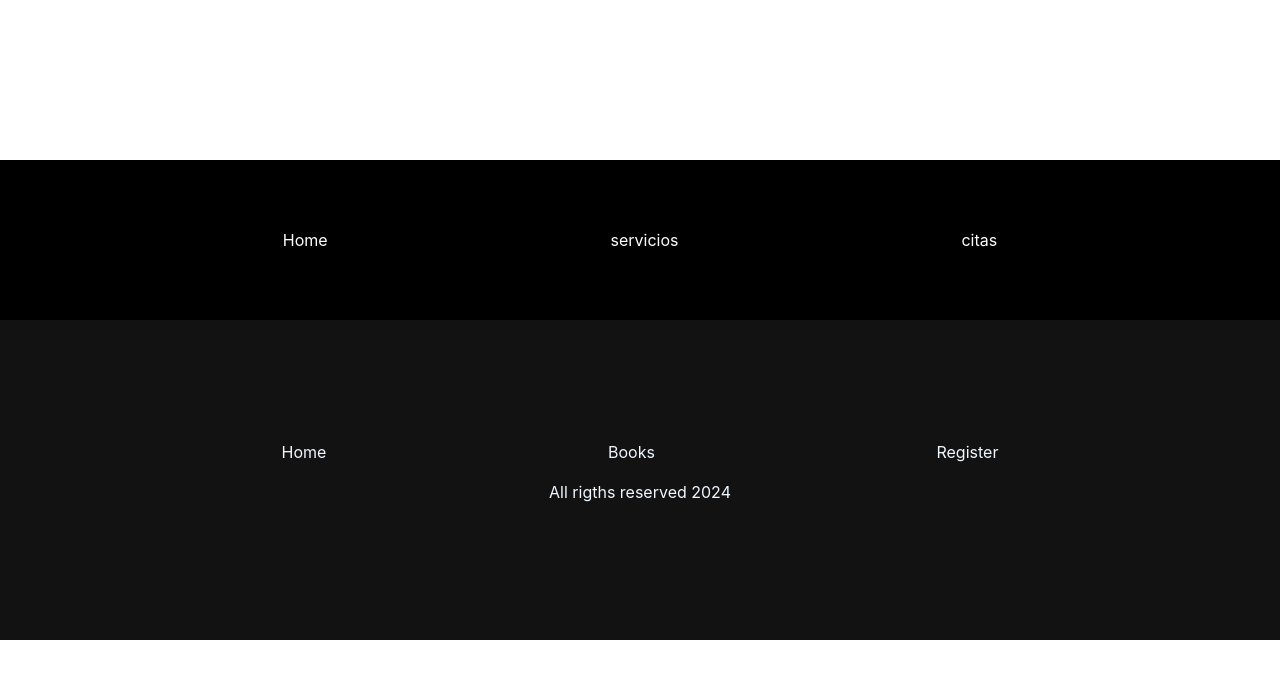
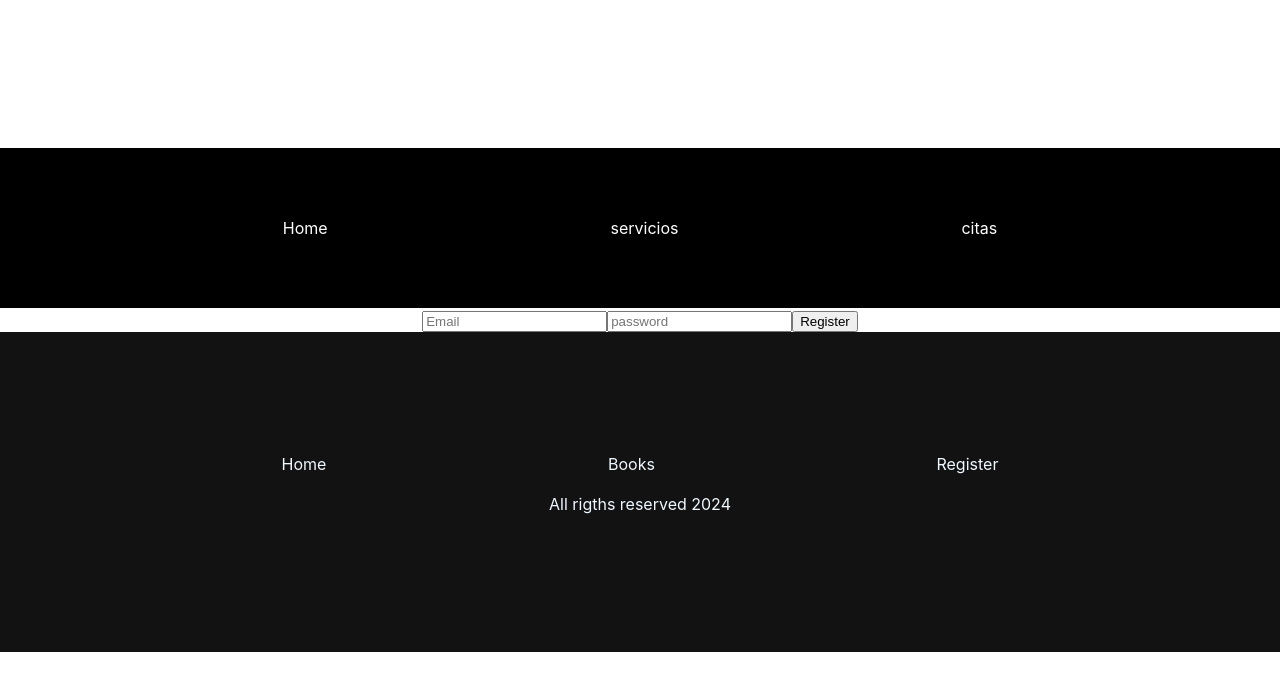
Before and after one commit to AbrahamEsc1911/FSD-FRONTEND-TATTOO-STUDIO, a React (Vite) app: page /register in a window 1280 px wide. Shown: the top 690 px of the page. Built offline with nearby package versions, Linux system fonts and the light colour scheme.

Commit message:
feat: costum imputs created as a componnets, starting register

```diff
--- /dev/null
+++ b/src/components/Cinput/Cinput.jsx
@@ -0,0 +1,10 @@
+import React from 'react'
+
+export const Cinput = ({ type, name, placeholder, emitFuntion, onClickFuntion, value}) => {
+
+  return (
+    <>
+    <input type={type} name={name} placeholder={placeholder} onChange={emitFuntion} onClick={onClickFuntion} value={value}/>
+    </>
+  )
+}
--- a/src/views/Body/Body.jsx
+++ b/src/views/Body/Body.jsx
@@ -1,11 +1,12 @@
 import React from 'react'
 import { Routes, Route } from 'react-router-dom'
+import { Register } from '../Register/Register.jsx'
 
 export const Body = () => {
   return (
     <>
     <Routes>
-
+        <Route path='/register' element={<Register />} />
     </Routes>
     </>
   )
--- /dev/null
+++ b/src/views/Register/Register.jsx
@@ -0,0 +1,22 @@
+import React from 'react'
+import { Cinput } from '../../components/Cinput/Cinput.jsx'
+
+export const Register = () => {
+
+    const handleChange = () => {
+
+    }
+
+    const register = () => {
+
+    }
+
+  return (
+    <>
+
+    <Cinput type="text" name="email" placeholder="Email" emitFuntion={handleChange} />
+    <Cinput type="password" name="password" placeholder="password" emitFuntion={handleChange} />
+    <Cinput type="button" name="register" value="Register" onClickFuntion={register} />
+    </>
+  )
+}
```
Also changed, not shown: src/components/Cinput/Cinput.css (added), src/views/Register/Register.css (added).
